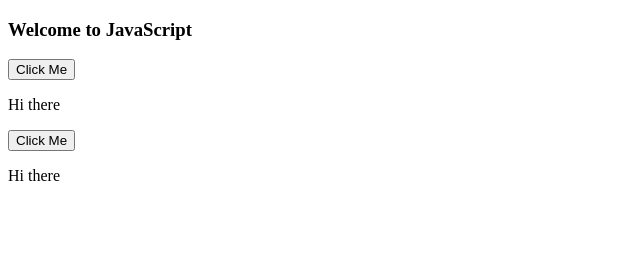
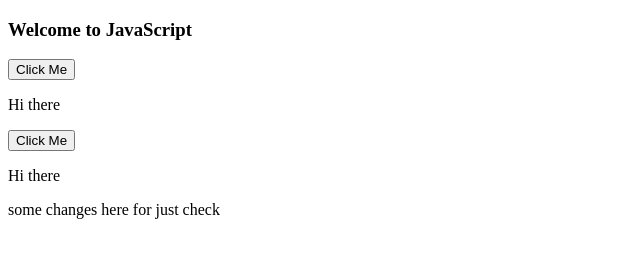
Before and after one commit to api-code/javascript, a plain HTML site: page Jsbasiclearning/index.html in a window 1280 px wide. Shown: the whole page, without its empty margins (0-640 px from the left). Drawn offline with Linux system fonts and the light colour scheme.

Commit message:
css file added

```diff
--- /dev/null
+++ b/DigitalClock/index.css
@@ -0,0 +1,8 @@
+*{
+  margin: 0;
+  padding: 0;
+}
+
+.container{
+  box-shadow: 10px 10px 10px rgba(0, 0, 0, 0.5);
+}
--- a/Jsbasiclearning/index.html
+++ b/Jsbasiclearning/index.html
@@ -14,6 +14,7 @@
   <div class="container">
     <button id="click-m3">Click Me</button>
     <p>Hi there</p>
+    <p>some changes here for just check</p>
   </div>
 </body>
 <script src="index.js"></script>
```
Also changed, not shown: DigitalClock/index.html (+0 -1 lines).
